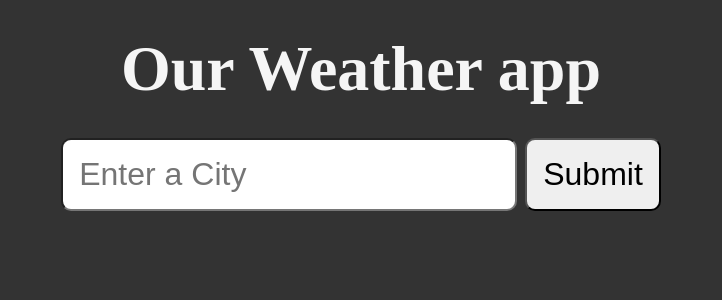
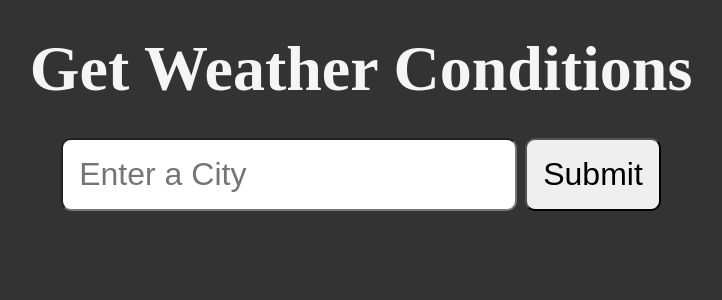
Before and after one commit to pkkrsingh877/weather-app, a Python web app: template templates/index.html in a window 1280 px wide. Shown: the top 300 px of the page, without its empty margins (279-1001 px from the left). Run offline with Jinja, Linux system fonts and the light colour scheme; the template is opened without the code that fills it, so the values that code supplies are empty.

Commit message:
Added the html file

```diff
--- a/templates/index.html
+++ b/templates/index.html
@@ -18,7 +18,7 @@
     <link rel="stylesheet" href="{{ url_for('static', filename='styles/style.css')}}" />
 </head>
 <body>
-    <h1>Our Weather app</h1>
+    <h1>Get Weather Conditions </h1>
     <form action="/weather">
         <input type="text" name="city" id="city" placeholder="Enter a City">
         <button type="submit">Submit</button>
```
Also changed, not shown: README.md, weather.py (added).
